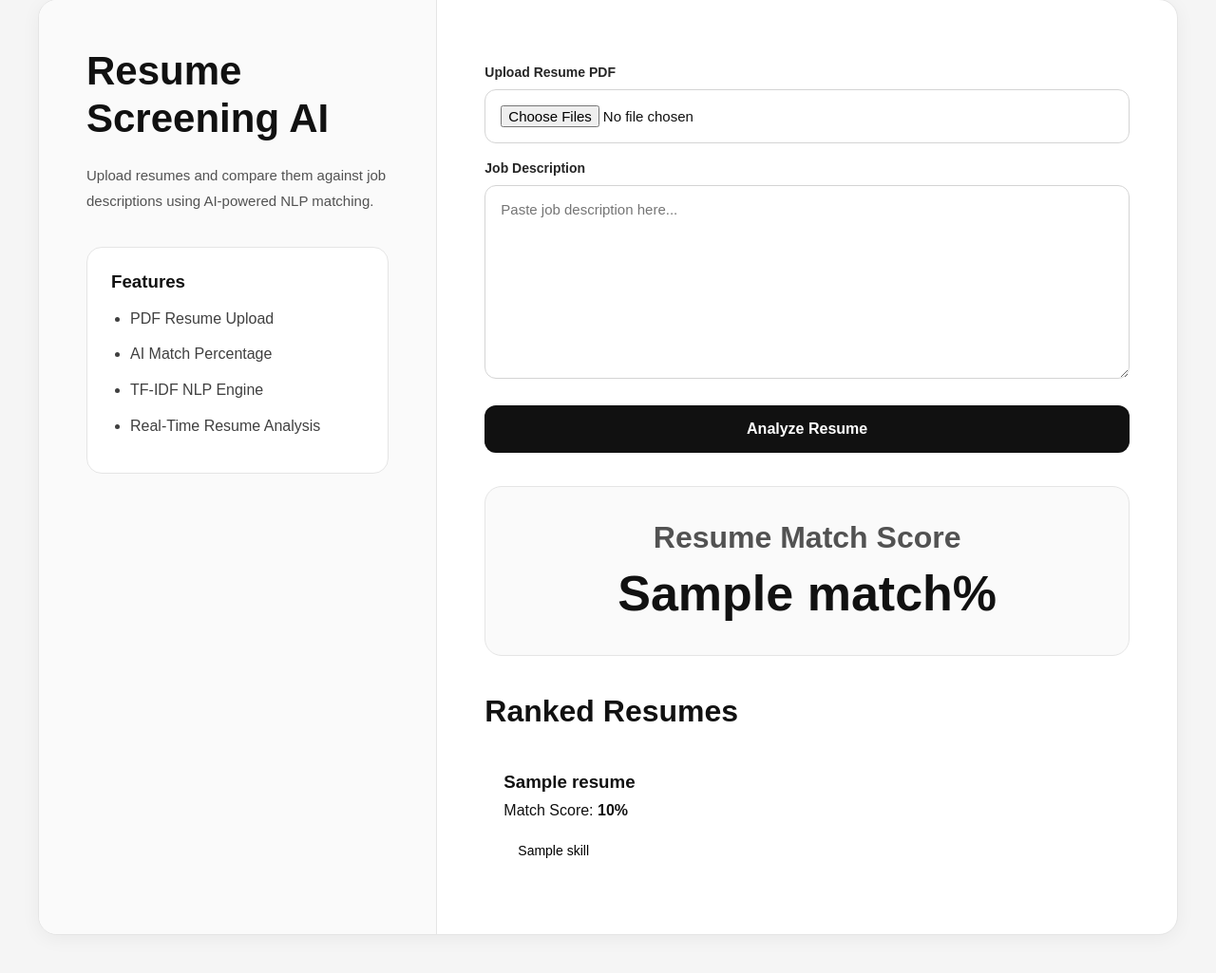
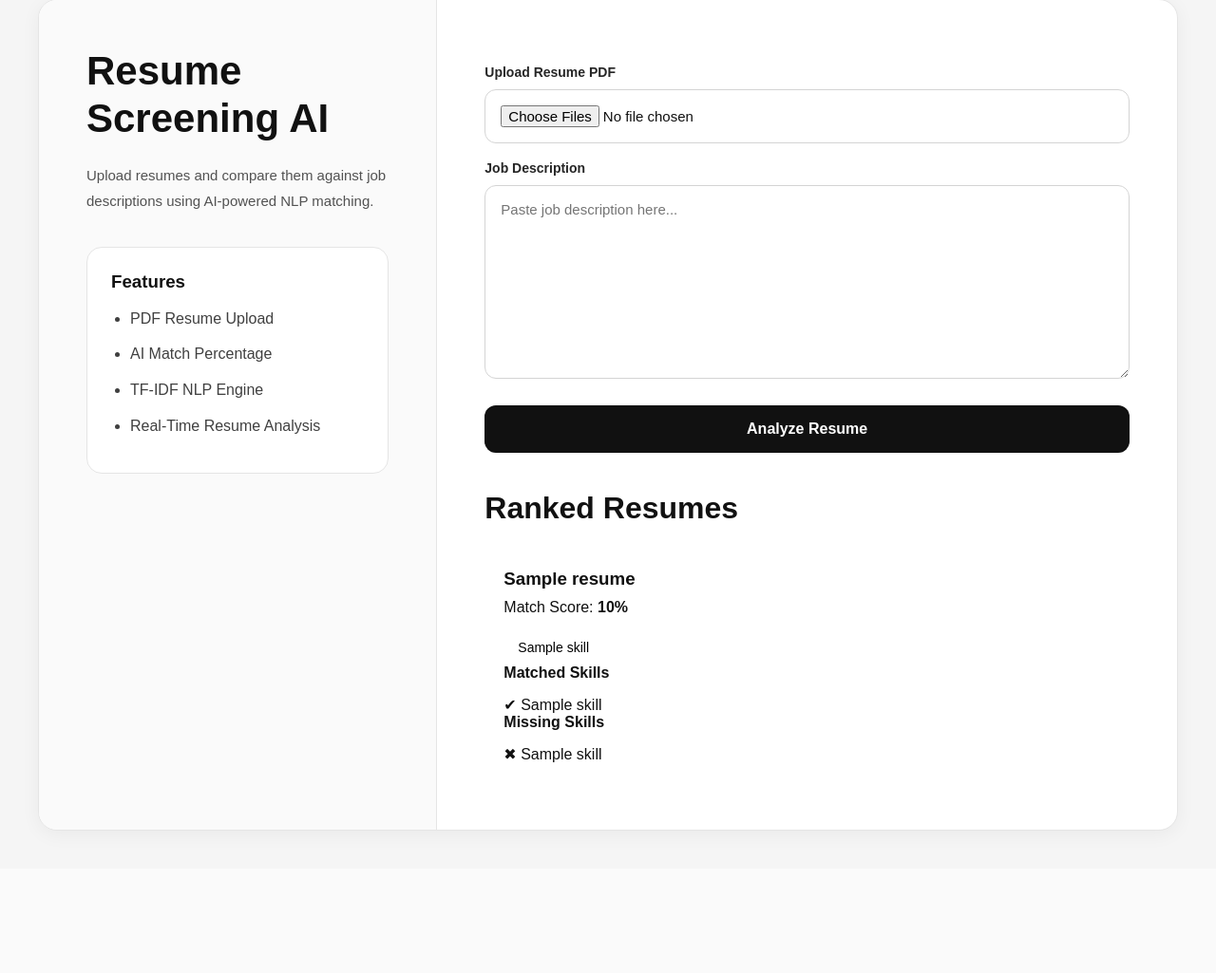
Before and after one commit to akashivu/resume-screening-ai, a Flask app: template templates/index.html in a window 1280 px wide. Shown: the part 41-1066 px from the top of the page at 95% size. After the commit the page ends 917 px from the top, so only its background shows below. Run offline with Flask 3, Linux system fonts and the light colour scheme; the template is opened without the code that fills it: most values are stand-ins (such as "Sample title", 1, 10 or a date in 2020).

Commit message:
Implemented matched and missing skills analysis

```diff
--- a/app.py
+++ b/app.py
@@ -1,6 +1,7 @@
 from flask import Flask, render_template, request
 import os
 
+os.makedirs("uploads", exist_ok=True)
 from src.extract_text import extract_text_from_pdf
 from src.extract_text import clean_text
 
--- a/templates/index.html
+++ b/templates/index.html
@@ -60,18 +60,7 @@
 
         </form>
 
-        {% if match %}
 
-        <div class="result-card">
-
-            <h2>Resume Match Score</h2>
-
-            <h1>{{ match }}%</h1>
-
-        </div>
-
-
-        {% endif %}
 
  {% if ranked_resumes %}
 
@@ -90,6 +79,8 @@
             <strong>{{ resume.score }}%</strong>
         </p>
 
+        <!-- Resume Skills -->
+
 <div class="skills-container">
 
     {% for skill in resume.skills %}
@@ -101,6 +92,46 @@
     {% endfor %}
 
 </div>
+
+<!-- Matched Skills -->
+
+{% if resume.matched_skills %}
+
+<h4>Matched Skills</h4>
+
+<div class="skills-container">
+
+    {% for skill in resume.matched_skills %}
+
+    <span class="matched-badge">
+        ✔ {{ skill }}
+    </span>
+
+    {% endfor %}
+
+</div>
+
+{% endif %}
+
+<!-- Missing Skills -->
+
+{% if resume.missing_skills %}
+
+<h4>Missing Skills</h4>
+
+<div class="skills-container">
+
+    {% for skill in resume.missing_skills %}
+
+    <span class="missing-badge">
+        ✖ {{ skill }}
+    </span>
+
+    {% endfor %}
+
+</div>
+
+{% endif %}
 
     </div>
 
```
Also changed, not shown: src/ranker.py (+24 -6 lines), src/skill_matcher.py (added, +19 -0 lines). Lines whose indentation alone changed are shown as unchanged.
